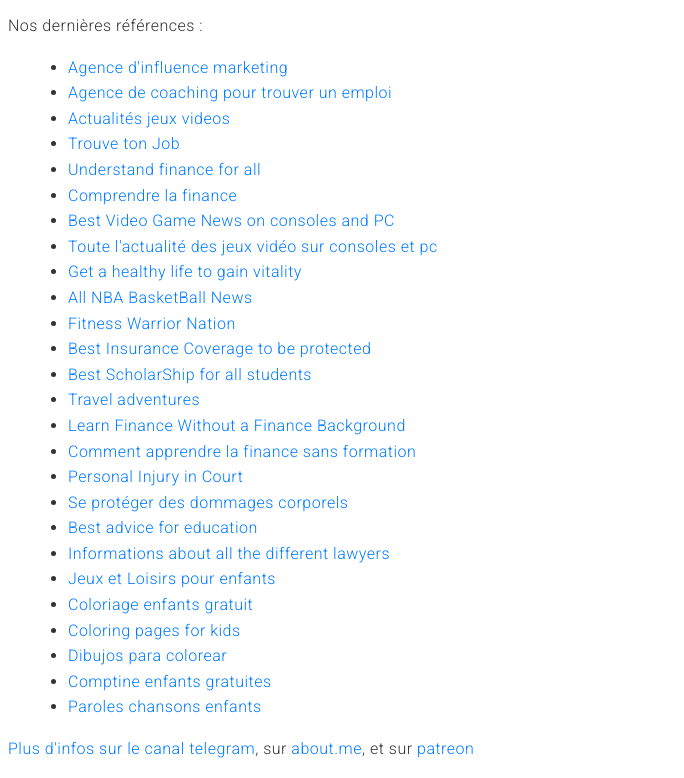
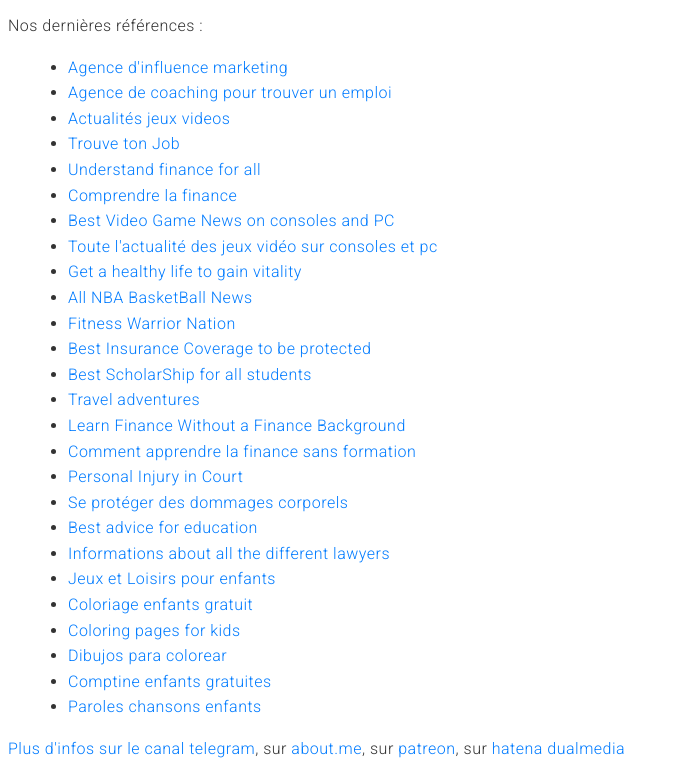
Before and after one commit to dualmedia/agenceweb, a plain HTML site: page index.html in a window 1280 px wide. Shown: the part 396-1174 px from the top of the page, without its empty margins (0-684 px from the left). Drawn offline with Linux system fonts and the light colour scheme.

Commit message:
Update index.html

```diff
--- a/index.html
+++ b/index.html
@@ -80,6 +80,6 @@
         <li><a href="https://www.comptine-enfants.com/" target="_blank">Comptine enfants gratuites</a></li>
         <li><a href="https://www.paroles-chansons-enfants.com/" target="_blank">Paroles chansons enfants</a></li>
     </ul>
-    <p><a href="https://t.me/s/agence_web_dualmedia" target="_blank">Plus d'infos sur le canal telegram</a>, sur <a href="https://about.me/dualmedia" target="_blank">about.me</a>, et sur <a href="https://www.patreon.com/agencewebparisdualmedia" target="_blank">patreon</a></p>
+    <p><a href="https://t.me/s/agence_web_dualmedia" target="_blank">Plus d'infos sur le canal telegram</a>, sur <a href="https://about.me/dualmedia" target="_blank">about.me</a>, sur <a href="https://www.patreon.com/agencewebparisdualmedia" target="_blank">patreon</a>, sur <a href="https://profile.hatena.ne.jp/dualmedia/">hatena dualmedia</a></p>
 </body>
 </html>
```
